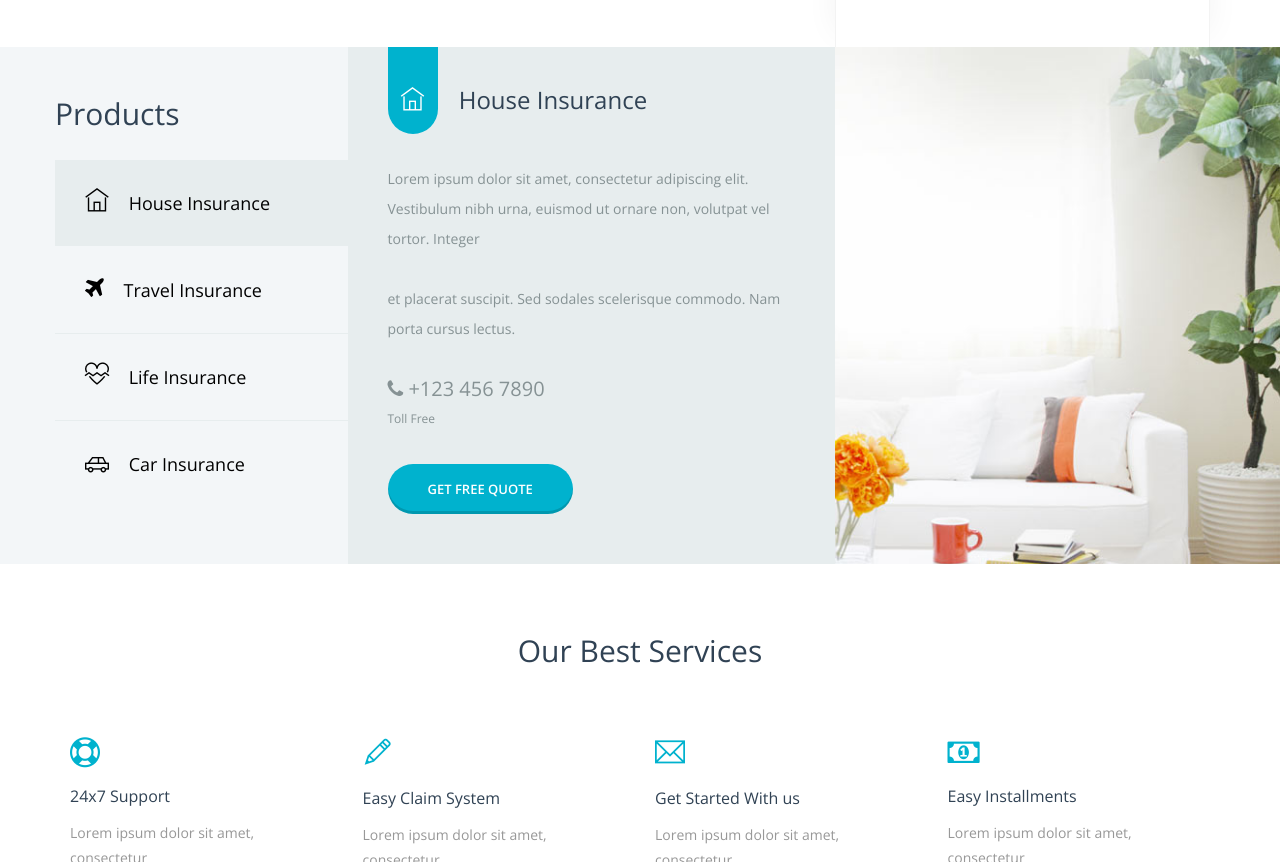
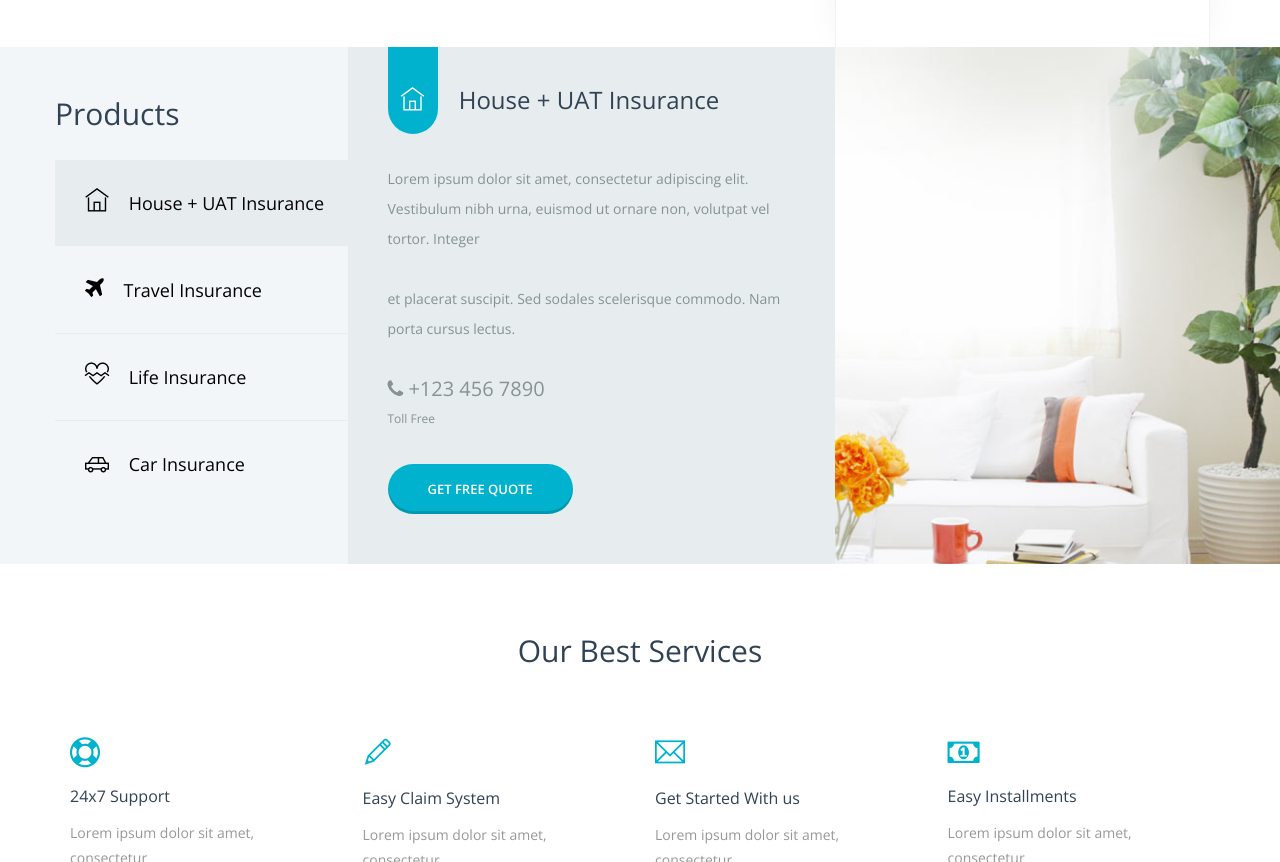
Before and after one commit to fornaxe/Project1, a plain HTML site: page index.html in a window 1280 px wide. Shown: the part 1171-2033 px from the top of the page. Drawn offline with nearby package versions, Linux system fonts and the light colour scheme; files that its build step writes are made by us from their sources.

Commit message:
Update index.html

```diff
--- a/index.html
+++ b/index.html
@@ -180,7 +180,7 @@
                     <div id="parentVerticalTab">
                         <h2>Products</h2>
                         <ul class="resp-tabs-list hor_1 col-sm-3 col-md-3 col-lg-3">
-                            <li><i class="ti-home"></i> House Insurance</li>
+                            <li><i class="ti-home"></i> House + UAT Insurance</li>
                             <li><i class="fa fa-plane"></i> Travel Insurance</li>
                             <li><i class="ti-heart-broken"></i> Life Insurance</li>
                             <li><i class="ti-car"></i> Car Insurance</li>
@@ -190,7 +190,7 @@
                                 <div class="prod-tab-content">
                                     <h4>
                                         <span class="prod-cion"><i class="ti-home"></i></span>
-                                        House Insurance
+                                        House + UAT Insurance
                                     </h4>
                                     <p>Lorem ipsum dolor sit amet, consectetur adipiscing elit. Vestibulum nibh urna, euismod ut ornare non, volutpat vel tortor. Integer</p>
                                     <p>et placerat suscipit. Sed sodales scelerisque commodo. Nam porta cursus lectus. </p>
```
